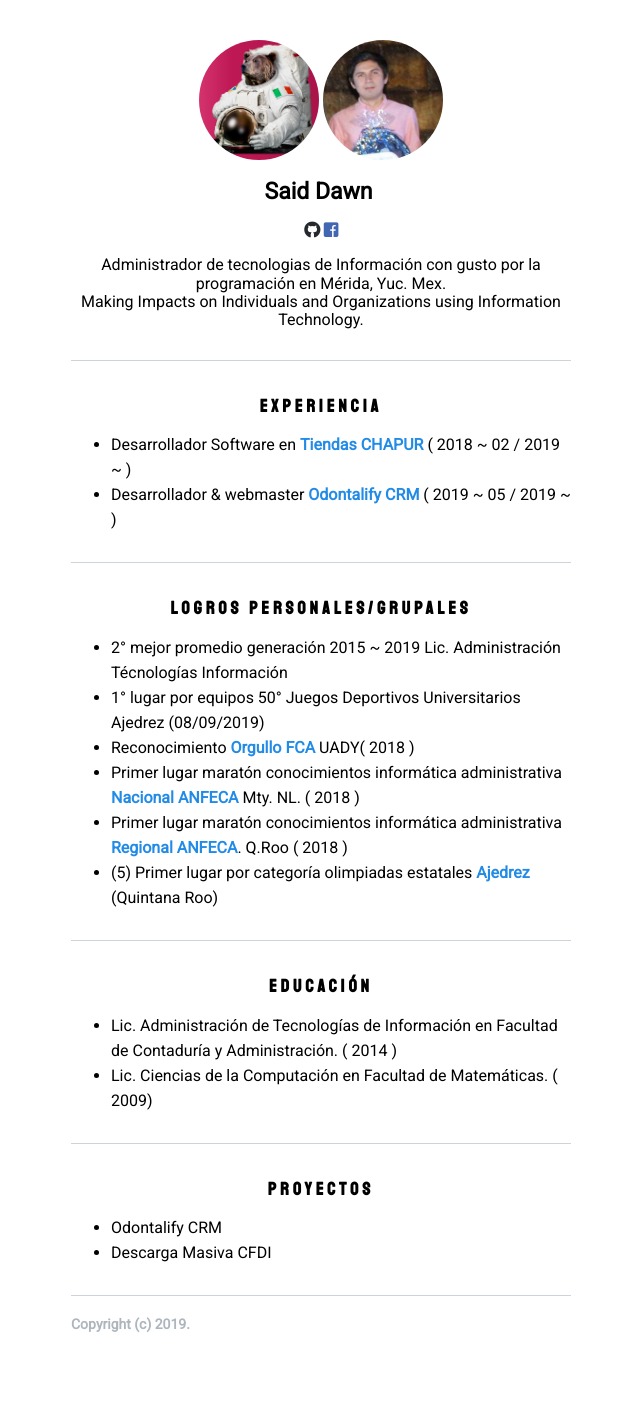
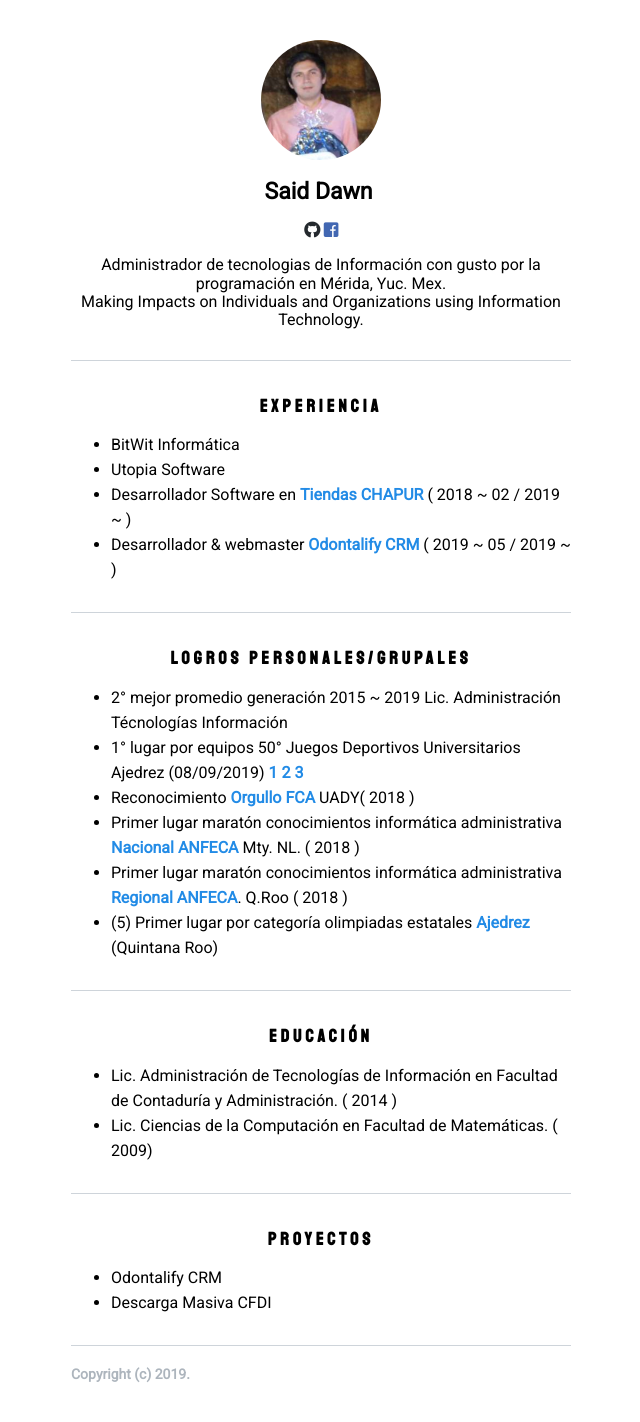
Before and after one commit to Dauun/dauun.github.io, a Jekyll site: the page portfolio/index.html, which Jekyll copies as it is, in a window 1280 px wide. Shown: the whole page, without its empty margins (319-959 px from the left). Built offline with Jekyll 4.4.1, drawn with Linux system fonts in a browser that asks for light colours; nearby versions of some CDN libraries; before the commit the page ends 1372 px from its top, so only the background shows below that.

Commit message:
Update index.html

```diff
--- a/portfolio/index.html
+++ b/portfolio/index.html
@@ -15,7 +15,6 @@
   <body>
     <div class='container'>
       <div class='images'>
-        <img src='./imgs/spacebear.png' />
         <img src='./imgs/21147836.png' />
       </div>
       <h1>Said Dawn</h1>
@@ -33,6 +32,8 @@
         <section>
           <h2>Experiencia</h2>
           <ul>
+            <li>BitWit Informática</li>
+            <li>Utopia Software</li>
             <li>Desarrollador Software en <a href='#'>Tiendas CHAPUR</a> ( 2018 ~ 02 / 2019 ~ )</li>
             <li>Desarrollador & webmaster <a href='#'>Odontalify CRM</a> ( 2019 ~ 05 / 2019 ~ )</li>
           </ul>
@@ -41,7 +42,7 @@
           <h2>Logros personales/grupales</h2>
           <ul>
             <li>2° mejor promedio generación 2015 ~ 2019 Lic. Administración Técnologías Información</li>
-            <li>1° lugar por equipos 50° Juegos Deportivos Universitarios Ajedrez (08/09/2019)</li>
+            <li>1° lugar por equipos 50° Juegos Deportivos Universitarios Ajedrez (08/09/2019) <a href="./imgs/Captura1.PNG">1</a> <a href="./imgs/Captura2.PNG">2</a> <a href="./imgs/Captura3.PNG">3</a></li>
             <li>Reconocimiento <a target="_blank" href='http://www.uady.mx/noticia/entrega-reconocimientos-orgullo-fca-uady/'>Orgullo FCA</a> UADY( 2018 )</li>
             <li>Primer lugar maratón conocimientos informática administrativa <a target="_blank" href='http://www.uady.mx/noticia/intercambio-de-conocimientos-entre-estudiantes-de-todo-el-pais-fca-uady/'>Nacional ANFECA</a> Mty. NL. ( 2018 )</li>
             <li>Primer lugar maratón conocimientos informática administrativa <a target="_blank" href='http://www.uady.mx/noticia/maratones-regionales-de-conocimientos-de-la-anfeca-uady'>Regional ANFECA</a>. Q.Roo ( 2018 )</li>
```
